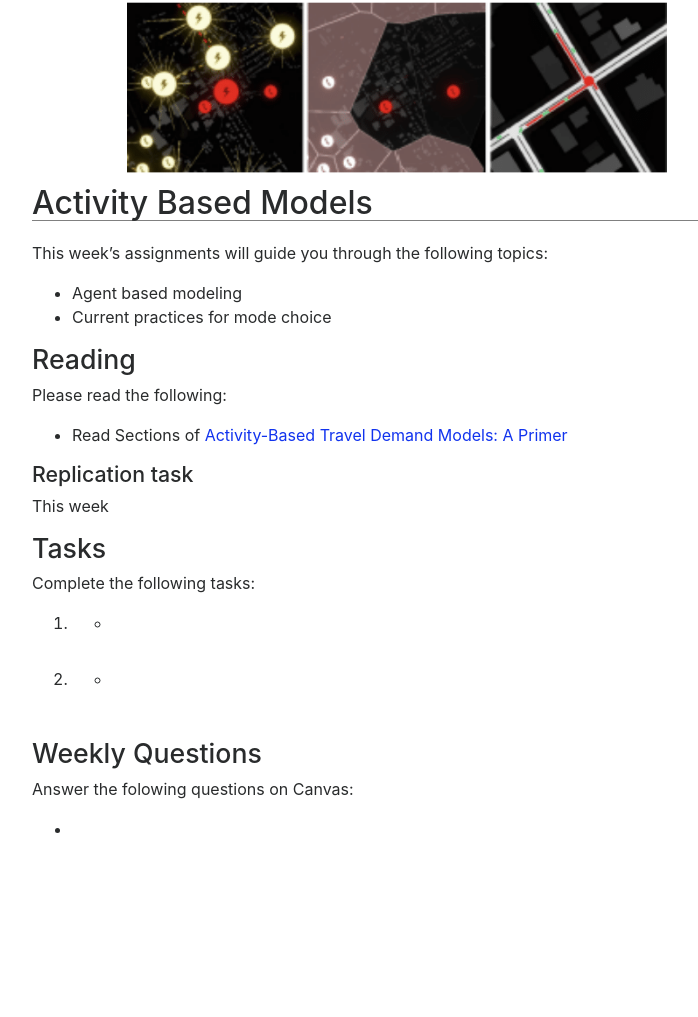
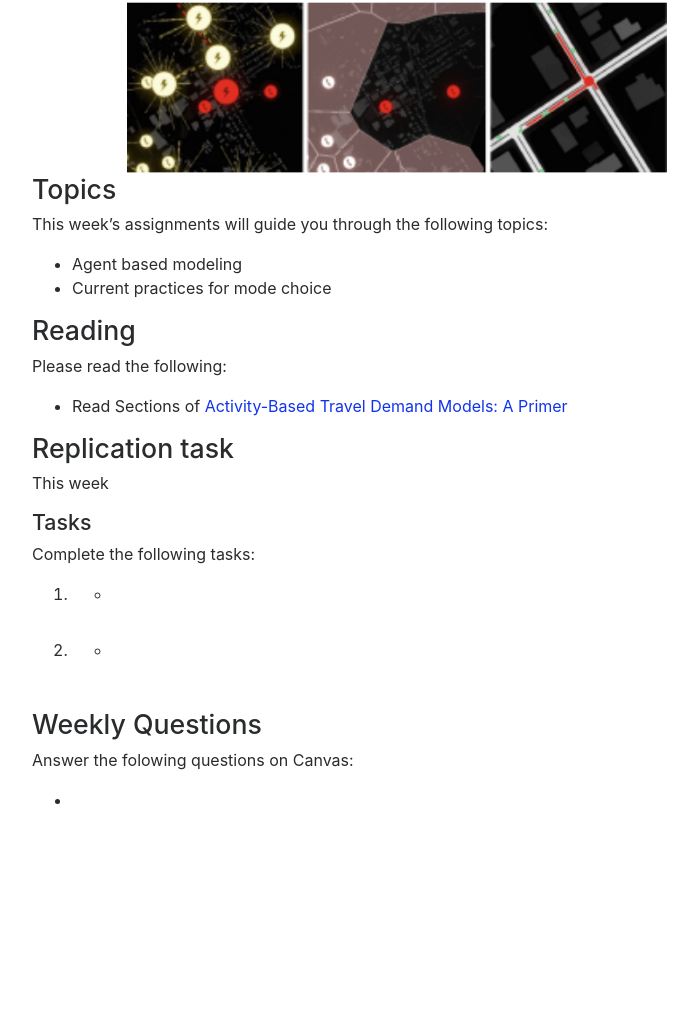
Before and after one commit to ACloninger/capstone-deloitte-travel-models, a Jekyll site: the page built from weeks/02-Activity-Models.md, in a window 1280 px wide. Shown: the whole page, without its empty margins (243-941 px from the left). Built offline with Jekyll 4.4.1, drawn with Linux system fonts in a browser that asks for light colours; nearby versions of some CDN libraries; after the commit the page ends 988 px from its top, so only the background shows below that.

Commit message:
Update 02-Activity-Models.md

```diff
--- a/weeks/02-Activity-Models.md
+++ b/weeks/02-Activity-Models.md
@@ -4,7 +4,7 @@ title: Week 02
 doodle: /doodle.png
 ---
 
-# Activity Based Models
+## Topics
 
 This week's assignments will guide you through the following topics:
 * Agent based modeling
@@ -16,10 +16,10 @@ Please read the following:
 * Read Sections  of [Activity-Based Travel Demand Models: A Primer](http://onlinepubs.trb.org/onlinepubs/shrp2/SHRP2_C46.pdf)
 
 
-### Replication task
+## Replication task
 This week
 
-## Tasks
+### Tasks
 
 Complete the following tasks:
 1.
```
